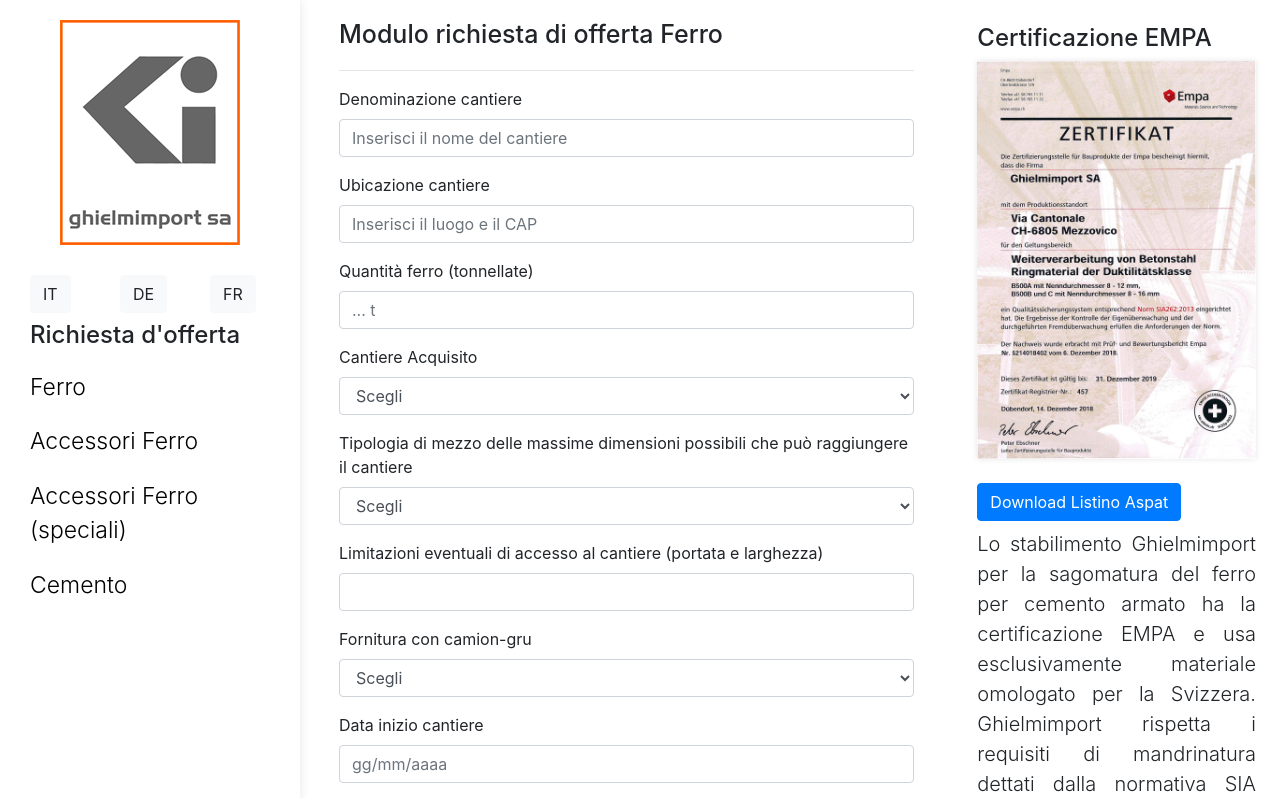
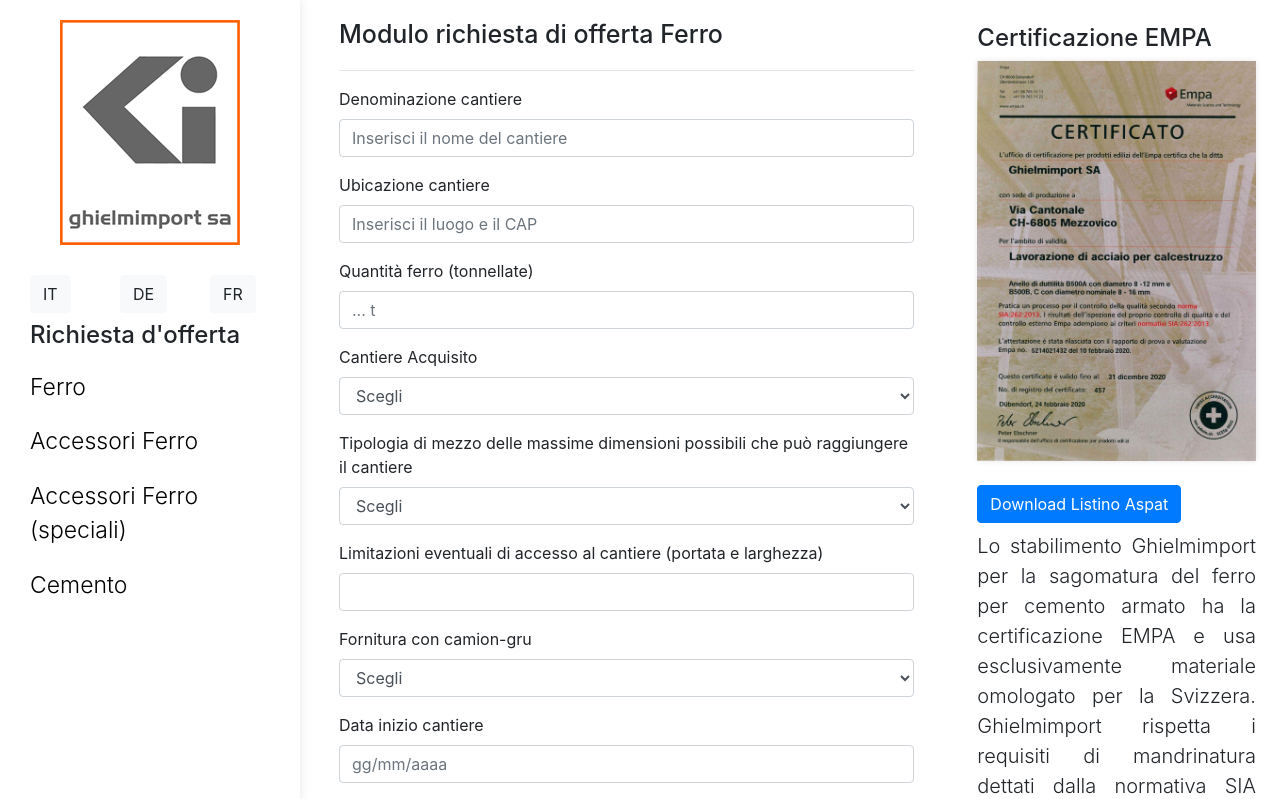
Before and after one commit to itwebservicesitalia/ghielmimport, a PHP site: page /ferro.php?lang=1 in a window 1280 px wide. Shown: the top 799 px of the page. Run offline with PHP 8.4, Linux system fonts and the light colour scheme; some libraries are stand-ins or nearby versions.

Commit message:
updated empa document

```diff
--- a/ferro.php
+++ b/ferro.php
@@ -26,7 +26,7 @@
                 </button>
               </div>
               <div class="modal-body">
-                <img class="w-100" src="./assets/empa.png" alt="" />
+                <img class="w-100" src="./assets/empa.jpg" alt="" />
                 <a href="assets/documenti/empa.pdf" class="btn btn-primary mt-2"
                   >Download PDF</a
                 >
@@ -308,7 +308,7 @@
               <p class="h4"><? translate("Certificazione EMPA","EMPA-Zertifizierung","Certification EMPA") ?></p>
               <div class="img-portfolio">
                 <a onclick="$('#empa').modal('show')"
-                  ><img class="w-100" src="assets/empa.png" alt=""
+                  ><img class="w-100" src="assets/empa.jpg" alt=""
                 /></a>
               </div>
               <br>
```
Also changed, not shown: assets/empa.jpg (added), assets/empa.png (deleted), 2 other files.
